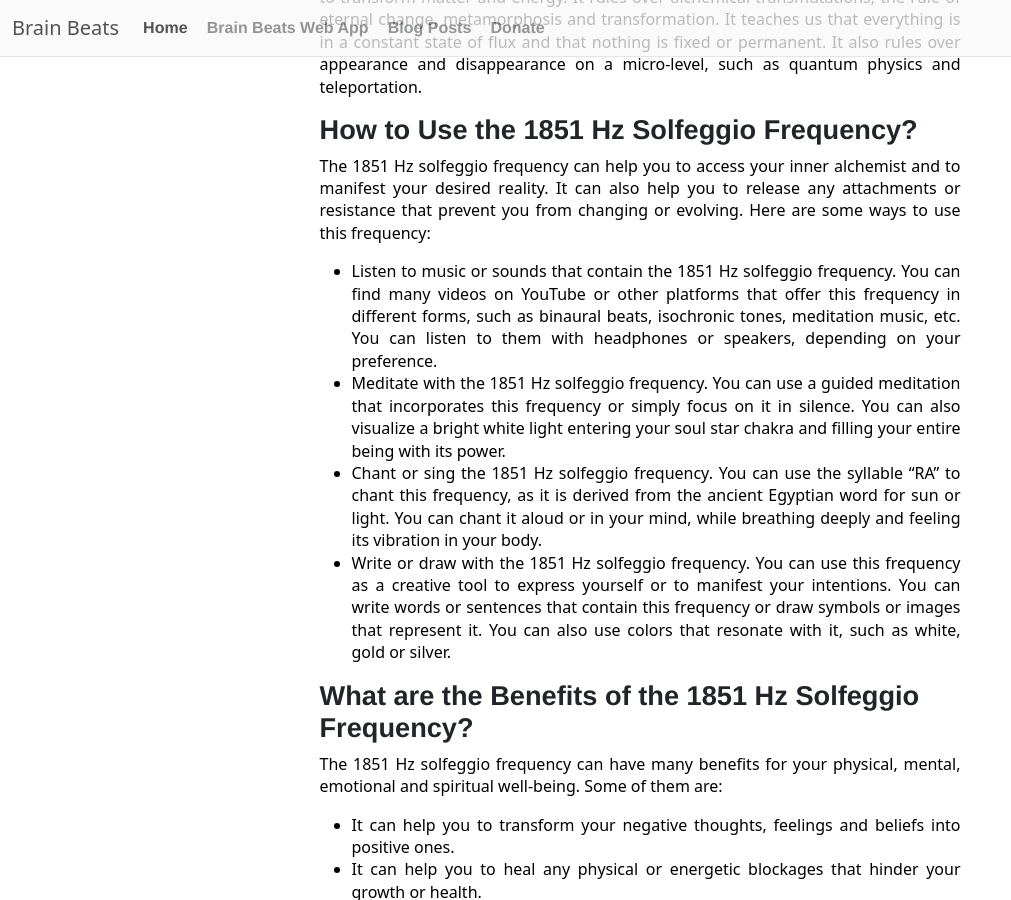
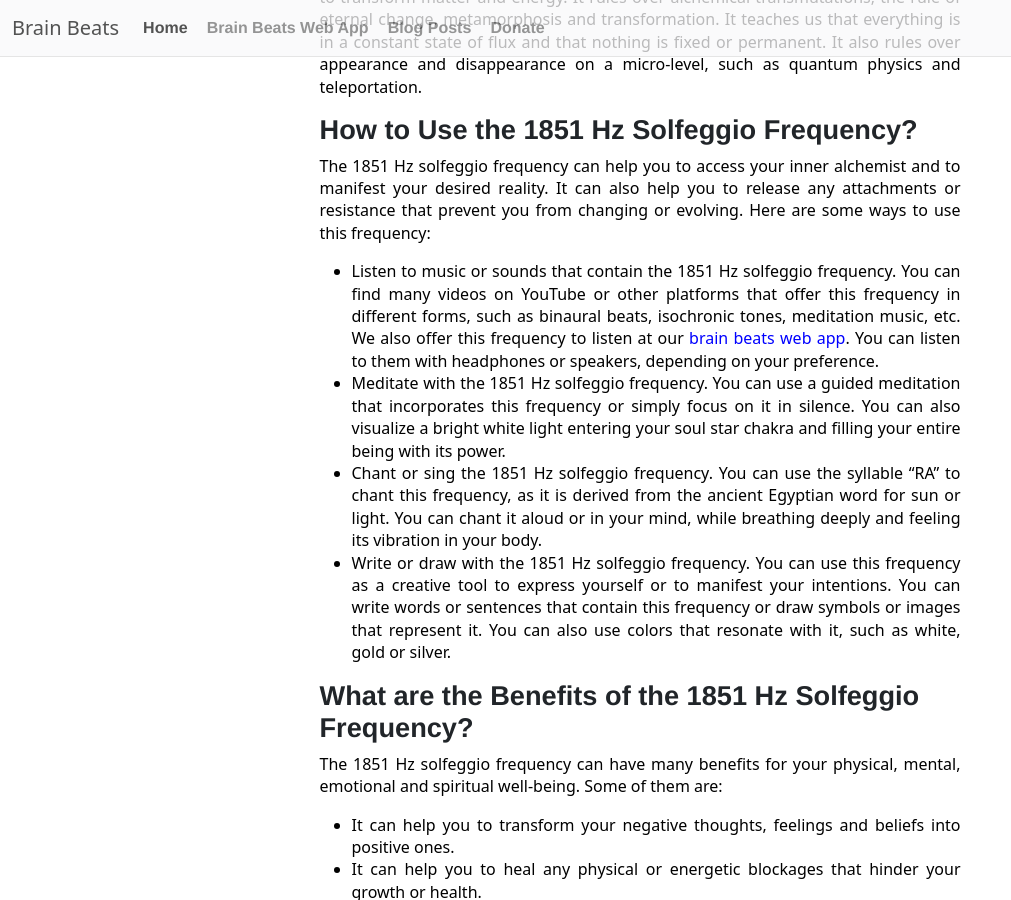
Before and after one commit to Mr-Kumar-Abhishek/brain-beats-blog, a Jekyll site: the page built from _posts/2023-02-15-1851-hz-the-solfeggio-frequency-of-alchemy.md, in a window 1280 px wide and 900 px high, scrolled down 729 px. Shown: the whole window, without its empty margins (0-1011 px from the left). Built offline with Jekyll 4.4.1, drawn with Linux system fonts in a browser that asks for light colours; nearby versions of some CDN libraries.

Commit message:
modified previous blog

```diff
--- a/_posts/2023-02-15-1851-hz-the-solfeggio-frequency-of-alchemy.md
+++ b/_posts/2023-02-15-1851-hz-the-solfeggio-frequency-of-alchemy.md
@@ -27,7 +27,7 @@ The 1851 Hz solfeggio frequency is the frequency of alchemy, which means the abi
 
 The 1851 Hz solfeggio frequency can help you to access your inner alchemist and to manifest your desired reality. It can also help you to release any attachments or resistance that prevent you from changing or evolving. Here are some ways to use this frequency:
 
-- Listen to music or sounds that contain the 1851 Hz solfeggio frequency. You can find many videos on YouTube or other platforms that offer this frequency in different forms, such as binaural beats, isochronic tones, meditation music, etc. You can listen to them with headphones or speakers, depending on your preference.
+- Listen to music or sounds that contain the 1851 Hz solfeggio frequency. You can find many videos on YouTube or other platforms that offer this frequency in different forms, such as binaural beats, isochronic tones, meditation music, etc. We also offer this frequency to listen at our [brain beats web app](https://brain-beats.in/solfeggio-frequency.html). You can listen to them with headphones or speakers, depending on your preference.
 - Meditate with the 1851 Hz solfeggio frequency. You can use a guided meditation that incorporates this frequency or simply focus on it in silence. You can also visualize a bright white light entering your soul star chakra and filling your entire being with its power.
 - Chant or sing the 1851 Hz solfeggio frequency. You can use the syllable "RA" to chant this frequency, as it is derived from the ancient Egyptian word for sun or light. You can chant it aloud or in your mind, while breathing deeply and feeling its vibration in your body.
 - Write or draw with the 1851 Hz solfeggio frequency. You can use this frequency as a creative tool to express yourself or to manifest your intentions. You can write words or sentences that contain this frequency or draw symbols or images that represent it. You can also use colors that resonate with it, such as white, gold or silver.
```
